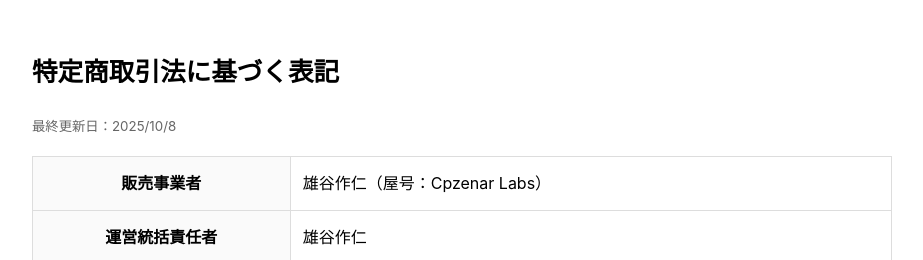
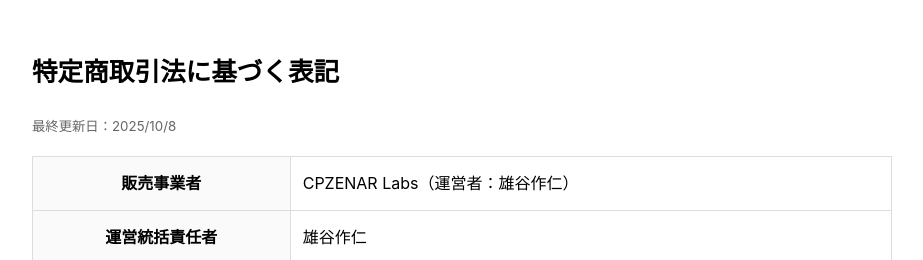
Before and after one commit to unngaiihito/cpzenar-lite, a plain HTML site: page legal/tokushoho.html in a window 1280 px wide. Shown: the top 260 px of the page, without its empty margins (178-1101 px from the left). Drawn offline with Linux system fonts and the light colour scheme.

Commit message:
Update tokushoho.html

```diff
--- a/legal/tokushoho.html
+++ b/legal/tokushoho.html
@@ -20,7 +20,7 @@
 <table>
   <tr>
     <th>販売事業者</th>
-    <td>雄谷作仁（屋号：Cpzenar Labs）</td>
+    <td>CPZENAR Labs（運営者：雄谷作仁）</td>
   </tr>
   <tr>
     <th>運営統括責任者</th>
```
